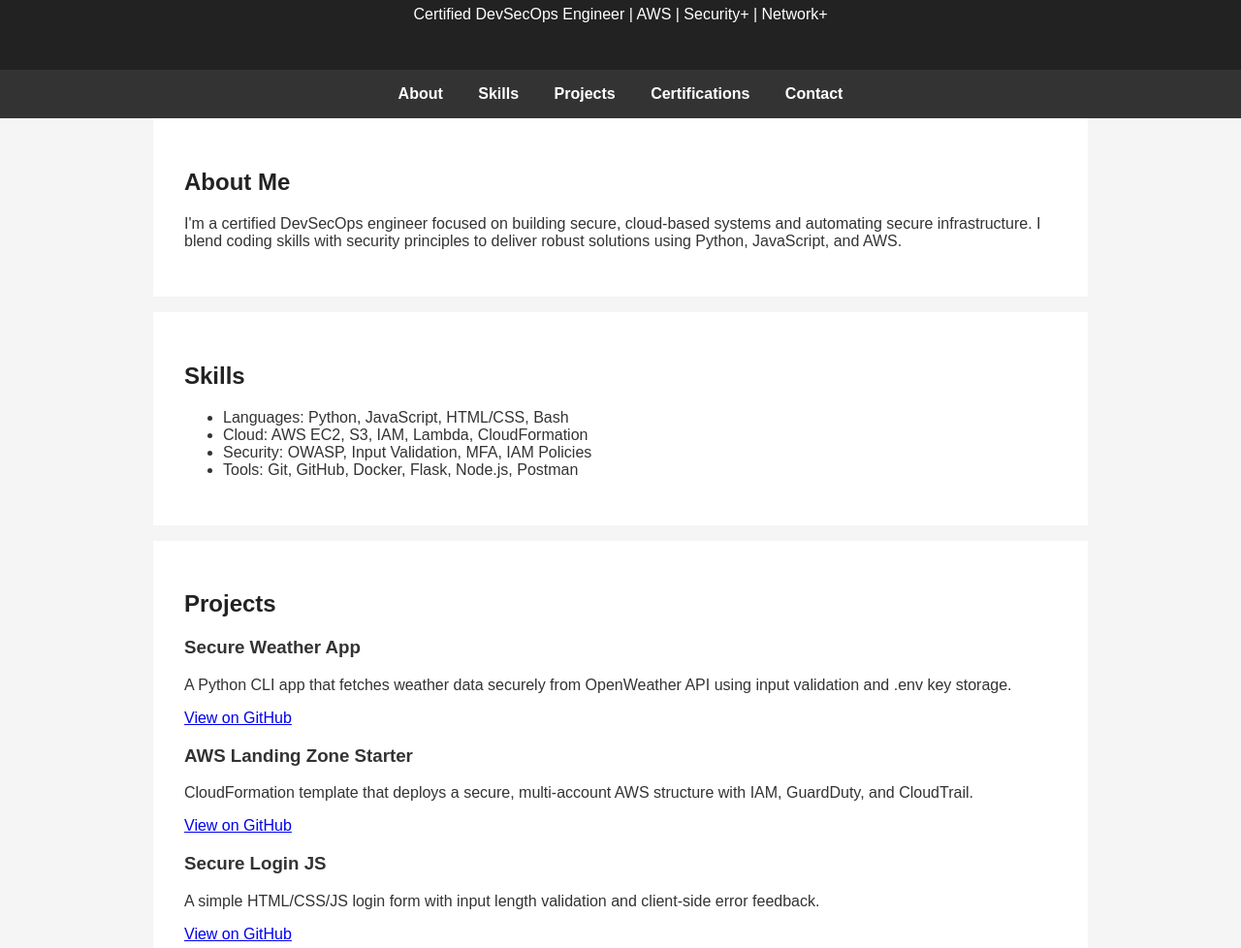
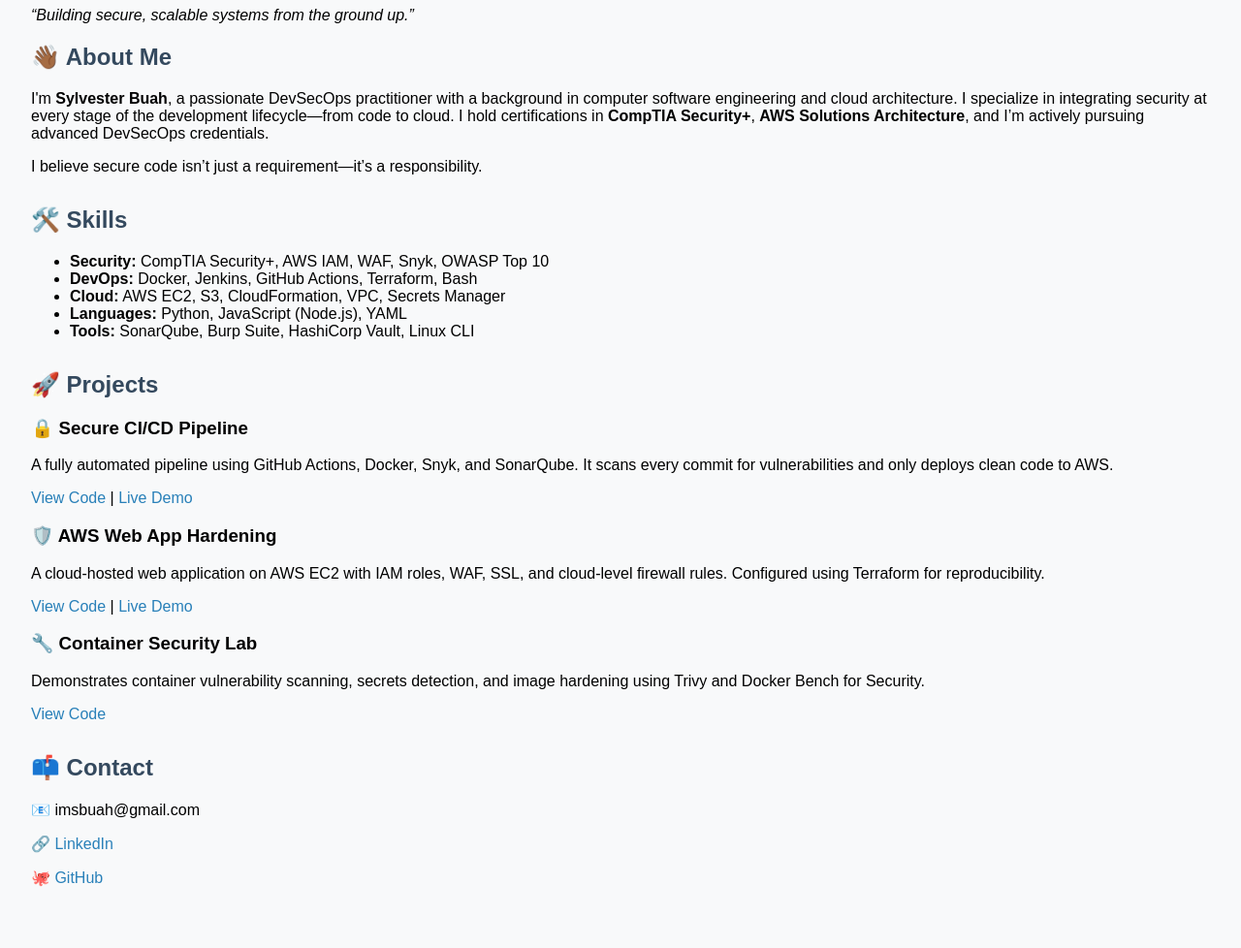
Before and after one commit to imsbuah/imsbuah.github.io, a plain HTML site: page index.html in a window 1280 px wide. Shown: the part 106-1084 px from the top of the page at 97% size. Drawn offline with Linux system fonts and the light colour scheme.

Commit message:
Update index.html

```diff
--- a/index.html
+++ b/index.html
@@ -1,91 +1,75 @@
-
 <!DOCTYPE html>
 <html lang="en">
 <head>
-    <meta charset="UTF-8">
-    <title>Sylvester Buah | DevSecOps Engineer</title>
-    <meta name="viewport" content="width=device-width, initial-scale=1.0">
+  <meta charset="UTF-8" />
+  <meta name="viewport" content="width=device-width, initial-scale=1.0"/>
+  <title>Sylvester Buah – DevSecOps Portfolio</title>
   <style>
-        body { font-family: Arial, sans-serif; background: #f5f5f5; margin: 0; color: #333; }
-        header { background: #222; color: #fff; padding: 2rem; text-align: center; }
-        nav { background: #333; color: white; text-align: center; padding: 1rem; }
-        nav a { color: white; margin: 0 1rem; text-decoration: none; font-weight: bold; }
-        section { padding: 2rem; max-width: 900px; margin: auto; background: white; margin-bottom: 1rem; }
-        h1, h2 { color: #222; }
-        footer { text-align: center; padding: 1rem; background: #222; color: white; }
-        .project { margin-bottom: 1rem; }
+    body {
+      font-family: Arial, sans-serif;
+      background: #f8f9fa;
+      margin: 0;
+      padding: 2rem;
+    }
+    h1 {
+      color: #2c3e50;
+    }
+    h2 {
+      color: #34495e;
+    }
+    a {
+      color: #2980b9;
+      text-decoration: none;
+    }
+    section {
+      margin-bottom: 2rem;
+    }
   </style>
 </head>
 <body>
 
-<header>
-    <h1>Sylvester Buah</h1>
-    <p>Certified DevSecOps Engineer | AWS | Security+ | Network+</p>
-</header>
+  <h1>🔐 Sylvester Buah – DevSecOps Portfolio</h1>
+  <p><em>“Building secure, scalable systems from the ground up.”</em></p>
 
-<nav>
-    <a href="#about">About</a>
-    <a href="#skills">Skills</a>
-    <a href="#projects">Projects</a>
-    <a href="#certs">Certifications</a>
-    <a href="#contact">Contact</a>
-</nav>
-
-<section id="about">
-    <h2>About Me</h2>
-    <p>I'm a certified DevSecOps engineer focused on building secure, cloud-based systems and automating secure infrastructure. I blend coding skills with security principles to deliver robust solutions using Python, JavaScript, and AWS.</p>
+  <section>
+    <h2>👋🏾 About Me</h2>
+    <p>I'm <strong>Sylvester Buah</strong>, a passionate DevSecOps practitioner with a background in computer software engineering and cloud architecture. I specialize in integrating security at every stage of the development lifecycle—from code to cloud. I hold certifications in <strong>CompTIA Security+</strong>, <strong>AWS Solutions Architecture</strong>, and I’m actively pursuing advanced DevSecOps credentials.</p>
+    <p>I believe secure code isn’t just a requirement—it’s a responsibility.</p>
   </section>
 
-<section id="skills">
-    <h2>Skills</h2>
+  <section>
+    <h2>🛠️ Skills</h2>
     <ul>
-        <li>Languages: Python, JavaScript, HTML/CSS, Bash</li>
-        <li>Cloud: AWS EC2, S3, IAM, Lambda, CloudFormation</li>
-        <li>Security: OWASP, Input Validation, MFA, IAM Policies</li>
-        <li>Tools: Git, GitHub, Docker, Flask, Node.js, Postman</li>
+      <li><strong>Security:</strong> CompTIA Security+, AWS IAM, WAF, Snyk, OWASP Top 10</li>
+      <li><strong>DevOps:</strong> Docker, Jenkins, GitHub Actions, Terraform, Bash</li>
+      <li><strong>Cloud:</strong> AWS EC2, S3, CloudFormation, VPC, Secrets Manager</li>
+      <li><strong>Languages:</strong> Python, JavaScript (Node.js), YAML</li>
+      <li><strong>Tools:</strong> SonarQube, Burp Suite, HashiCorp Vault, Linux CLI</li>
     </ul>
   </section>
 
-<section id="projects">
-    <h2>Projects</h2>
+  <section>
+    <h2>🚀 Projects</h2>
 
-    <div class="project">
-        <h3>Secure Weather App</h3>
-        <p>A Python CLI app that fetches weather data securely from OpenWeather API using input validation and .env key storage.</p>
-        <a href="https://github.com/imsbuah/secure-weather-app">View on GitHub</a>
-    </div>
+    <h3>🔒 Secure CI/CD Pipeline</h3>
+    <p>A fully automated pipeline using GitHub Actions, Docker, Snyk, and SonarQube. It scans every commit for vulnerabilities and only deploys clean code to AWS.</p>
+    <p><a href="#">View Code</a> | <a href="#">Live Demo</a></p>
 
-    <div class="project">
-        <h3>AWS Landing Zone Starter</h3>
-        <p>CloudFormation template that deploys a secure, multi-account AWS structure with IAM, GuardDuty, and CloudTrail.</p>
-        <a href="https://github.com/imsbuah/aws-landing-zone-starter">View on GitHub</a>
-    </div>
+    <h3>🛡️ AWS Web App Hardening</h3>
+    <p>A cloud-hosted web application on AWS EC2 with IAM roles, WAF, SSL, and cloud-level firewall rules. Configured using Terraform for reproducibility.</p>
+    <p><a href="#">View Code</a> | <a href="#">Live Demo</a></p>
 
-    <div class="project">
-        <h3>Secure Login JS</h3>
-        <p>A simple HTML/CSS/JS login form with input length validation and client-side error feedback.</p>
-        <a href="https://github.com/imsbuah/secure-login-js">View on GitHub</a>
-    </div>
+    <h3>🔧 Container Security Lab</h3>
+    <p>Demonstrates container vulnerability scanning, secrets detection, and image hardening using Trivy and Docker Bench for Security.</p>
+    <p><a href="#">View Code</a></p>
   </section>
 
-<section id="certs">
-    <h2>Certifications</h2>
-    <ul>
-        <li>AWS Certified Solutions Architect – Professional (2025)</li>
-        <li>CompTIA Security+ (2025)</li>
-        <li>CompTIA Network+ (2025)</li>
-    </ul>
+  <section>
+    <h2>📫 Contact</h2>
+    <p>📧 imsbuah@gmail.com</p>
+    <p>🔗 <a href="https://www.linkedin.com/in/imsbuah" target="_blank">LinkedIn</a></p>
+    <p>🐙 <a href="https://github.com/imsbuah" target="_blank">GitHub</a></p>
   </section>
-
-<section id="contact">
-    <h2>Contact</h2>
-    <p>Email: <a href="mailto:imsbuah@gmail.com">imsbuah@gmail.com</a></p>
-    <p>GitHub: <a href="https://github.com/imsbuah">github.com/imsbuah</a></p>
-</section>
-
-<footer>
-    <p>© 2025 Sylvester Buah</p>
-</footer>
 
 </body>
 </html>
```
Lines whose indentation alone changed are shown as unchanged.
